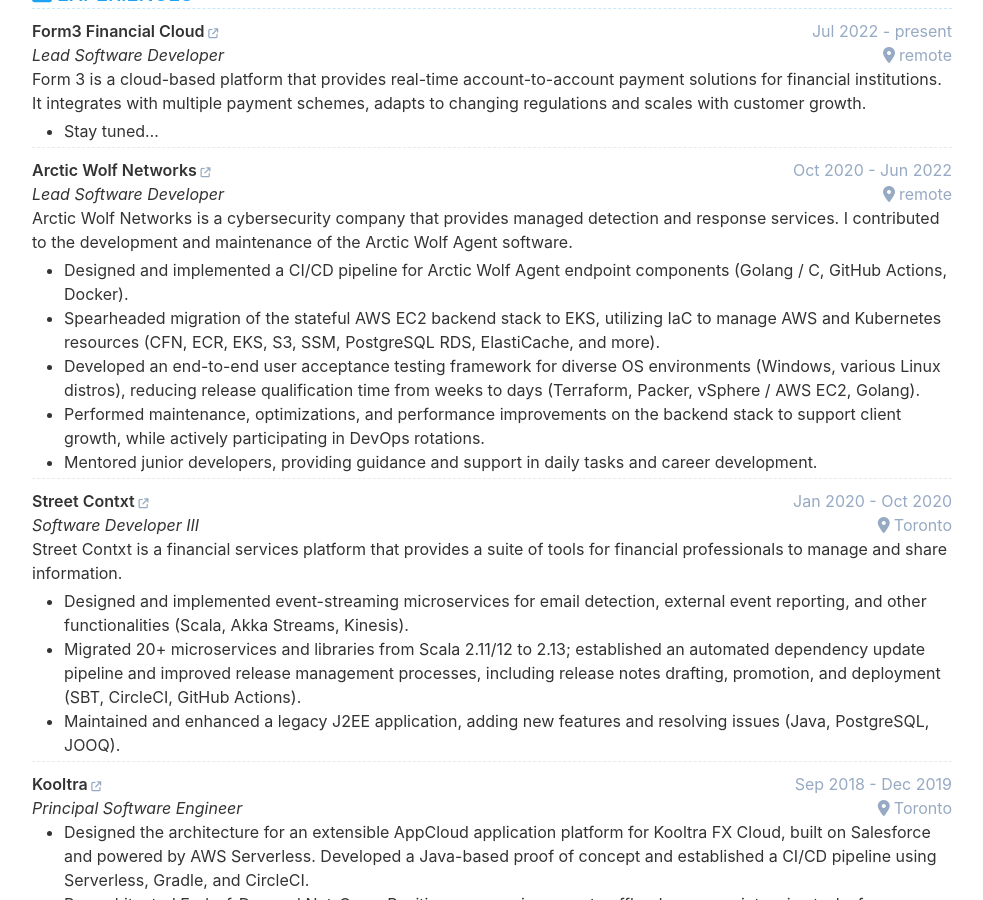
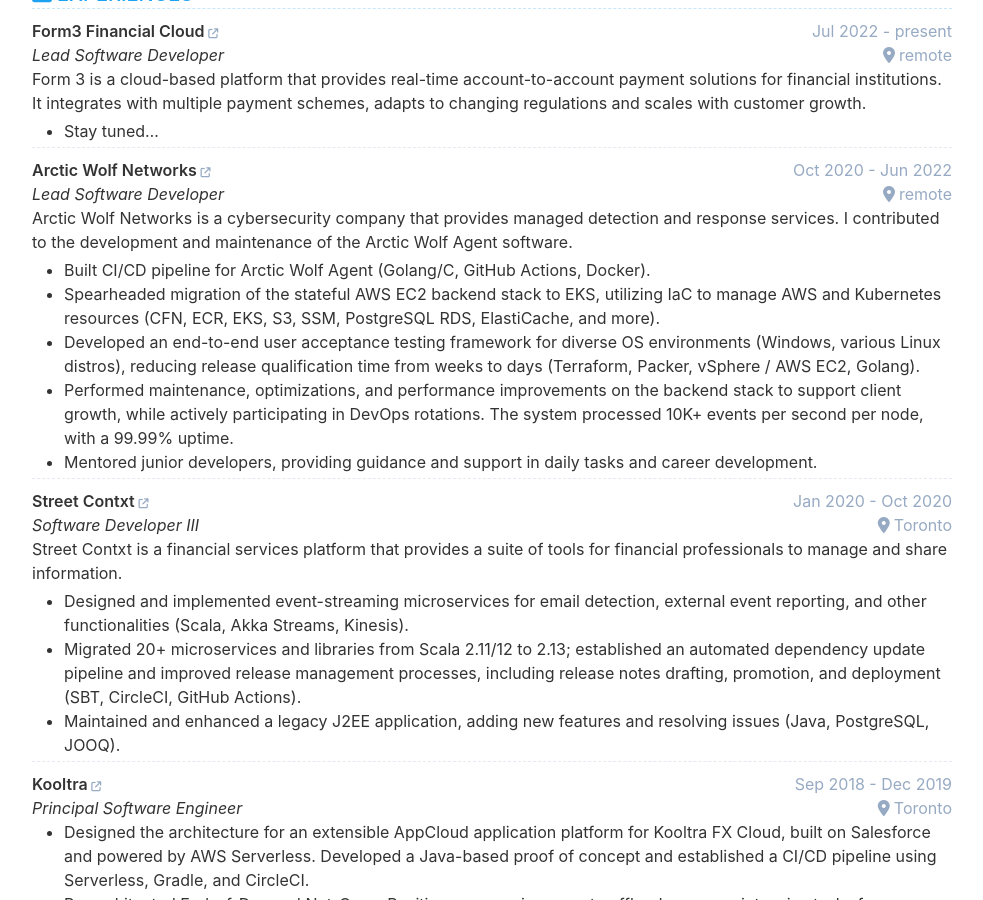
Before and after one commit to bpg-dev/cv, a Jekyll site: the page built from index.html, in a window 1280 px wide and 900 px high, scrolled down 369 px. Shown: the whole window, without its empty margins (148-1131 px from the left). Built offline with Jekyll 4.4.1, drawn with Linux system fonts in a browser that asks for light colours; some of the changed text lies outside the part shown.

Commit message:
final touches

```diff
--- a/_data/data.yml
+++ b/_data/data.yml
@@ -36,7 +36,6 @@
   items:
   - company: Form3 Financial Cloud
     link: 'https://form3.tech/'
-    # tags: Full-time
     date: Jul 2022 - present
     role: Lead Software Developer
     location: remote
@@ -47,22 +46,20 @@
 
   - company: Arctic Wolf Networks
     link: 'https://arcticwolf.com/'
-    # tags: Full-time, remote
     date: Oct 2020 - Jun 2022
     role: Lead Software Developer
     location: remote
     description: |
       Arctic Wolf Networks is a cybersecurity company that provides managed detection and response services.
        I contributed to the development and maintenance of the Arctic Wolf Agent software.
-      - Designed and implemented a CI/CD pipeline for Arctic Wolf Agent endpoint components (Golang / C, GitHub Actions, Docker).
+      - Built CI/CD pipeline for Arctic Wolf Agent (Golang/C, GitHub Actions, Docker).
       - Spearheaded migration of the stateful AWS EC2 backend stack to EKS, utilizing IaC to manage AWS and Kubernetes resources (CFN, ECR, EKS, S3, SSM, PostgreSQL RDS, ElastiCache, and more).
       - Developed an end-to-end user acceptance testing framework for diverse OS environments (Windows, various Linux distros), reducing release qualification time from weeks to days (Terraform, Packer, vSphere / AWS EC2, Golang).
-      - Performed maintenance, optimizations, and performance improvements on the backend stack to support client growth, while actively participating in DevOps rotations.
+      - Performed maintenance, optimizations, and performance improvements on the backend stack to support client growth, while actively participating in DevOps rotations. The system processed 10K+ events per second per node, with a 99.99% uptime.
       - Mentored junior developers, providing guidance and support in daily tasks and career development.
 
   - company: Street Contxt
     link: 'https://streetcontxt.com/'
-    # tags: Part-time, remote
     date: Jan 2020 - Oct 2020
     role: Software Developer III
     location: Toronto
@@ -74,7 +71,6 @@
 
   - company: Kooltra
     link: 'https://kooltra.com/'
-    # tags: Part-time, remote
     date: Sep 2018 - Dec 2019
     role: Principal Software Engineer
     location: Toronto
@@ -84,7 +80,6 @@
       - Supported junior developers and co-ops through mentorship, organizing internal lunch-and-learn sessions, tech demos, and knowledge-sharing on AWS and development best practices.
 
   - company: Blue Coat Systems
-    # link: '#'
     tags: acquired by Symantec in Jun 2016
     date: Jul 2015 - Sep 2018
     role: Principal Software Engineer
@@ -135,7 +130,7 @@
     - Golang
     - Java
     - Scala
-  - name: Messaging Systems
+  - name: Messaging & Streaming
     item:
     - NATS
     - SQS
```
